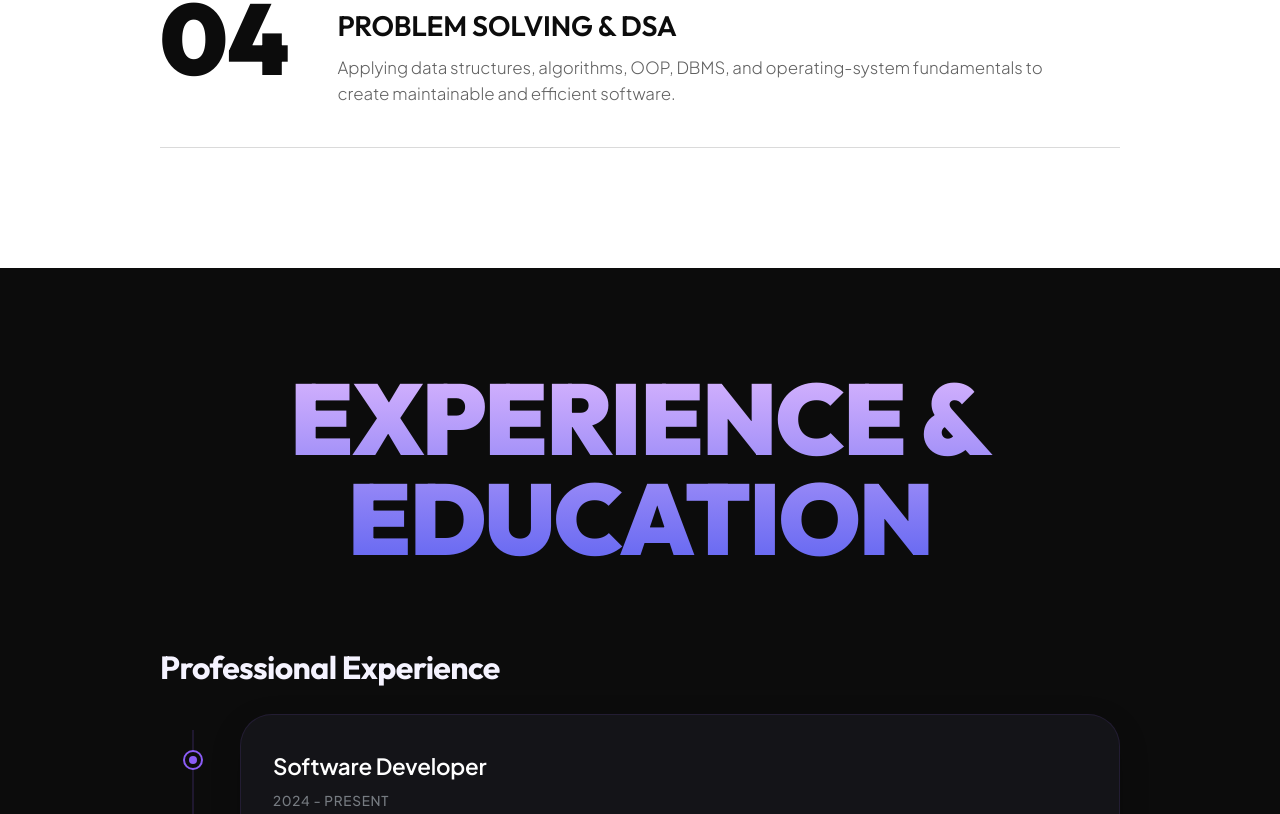
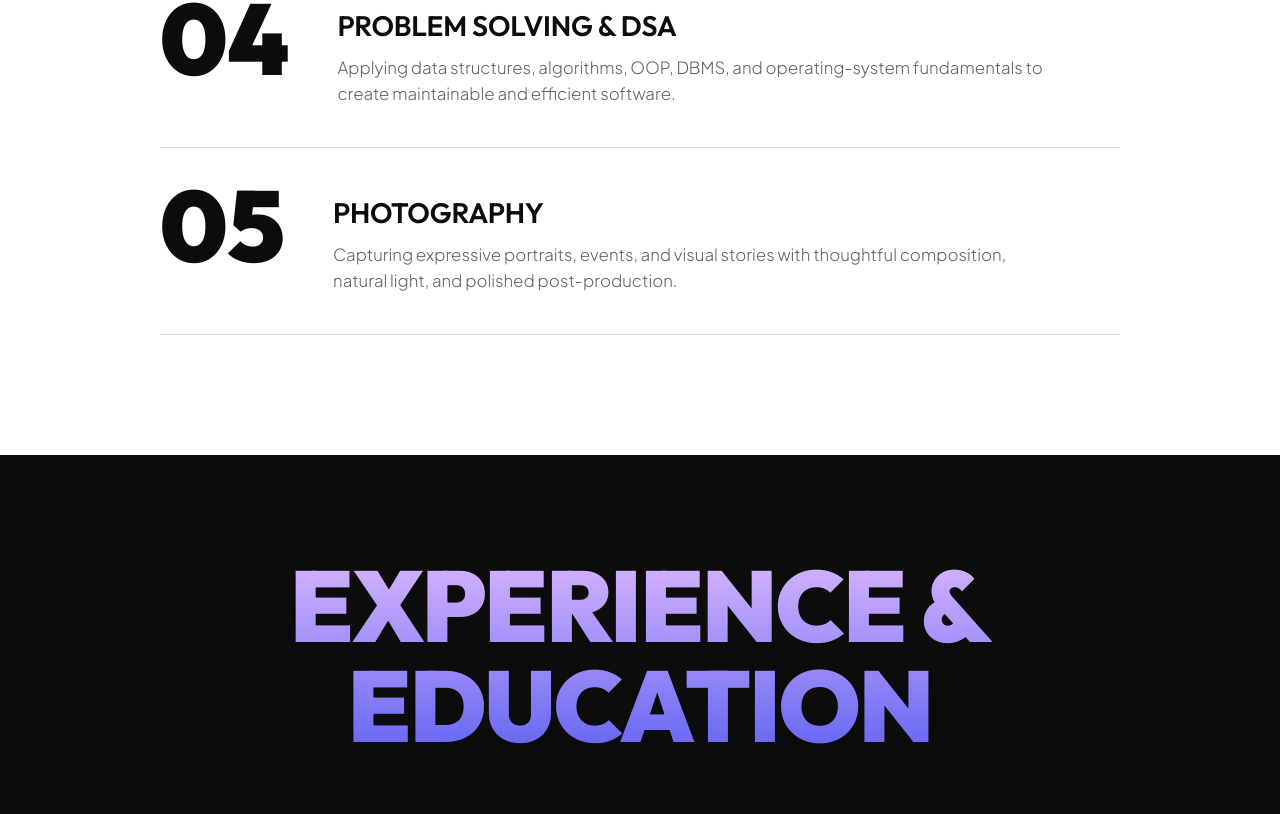
Before and after one commit to smrutiparhi/Smruti_Parhi, a React (Vite) app: page / in a window 1280 px wide. Shown: the part 2786-3600 px from the top of the page. Built offline with nearby package versions, Linux system fonts and the light colour scheme.

Commit message:
Add photography service

```diff
--- a/src/components/Skills.jsx
+++ b/src/components/Skills.jsx
@@ -21,6 +21,11 @@ const servicesList = [
     number: '04',
     title: 'Problem Solving & DSA',
     description: 'Applying data structures, algorithms, OOP, DBMS, and operating-system fundamentals to create maintainable and efficient software.'
+  },
+  {
+    number: '05',
+    title: 'Photography',
+    description: 'Capturing expressive portraits, events, and visual stories with thoughtful composition, natural light, and polished post-production.'
   }
 ];
 
```
